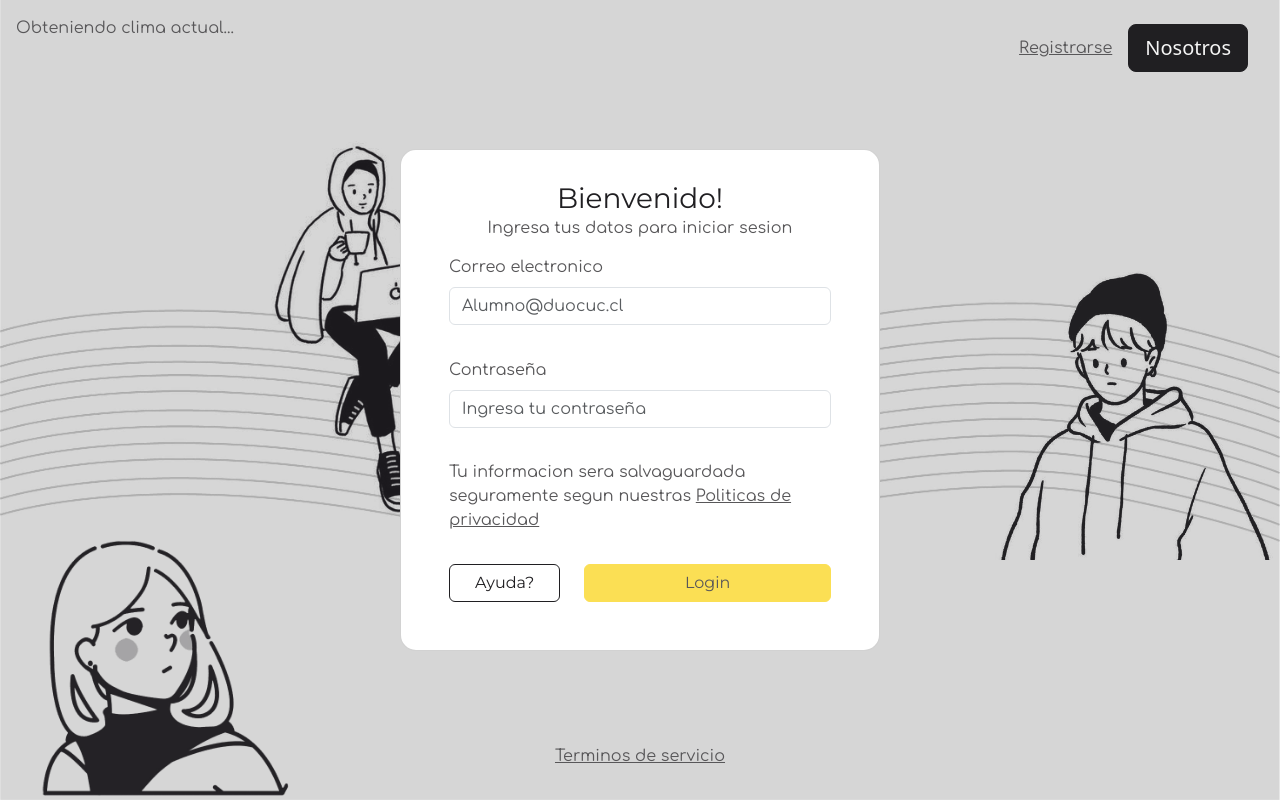
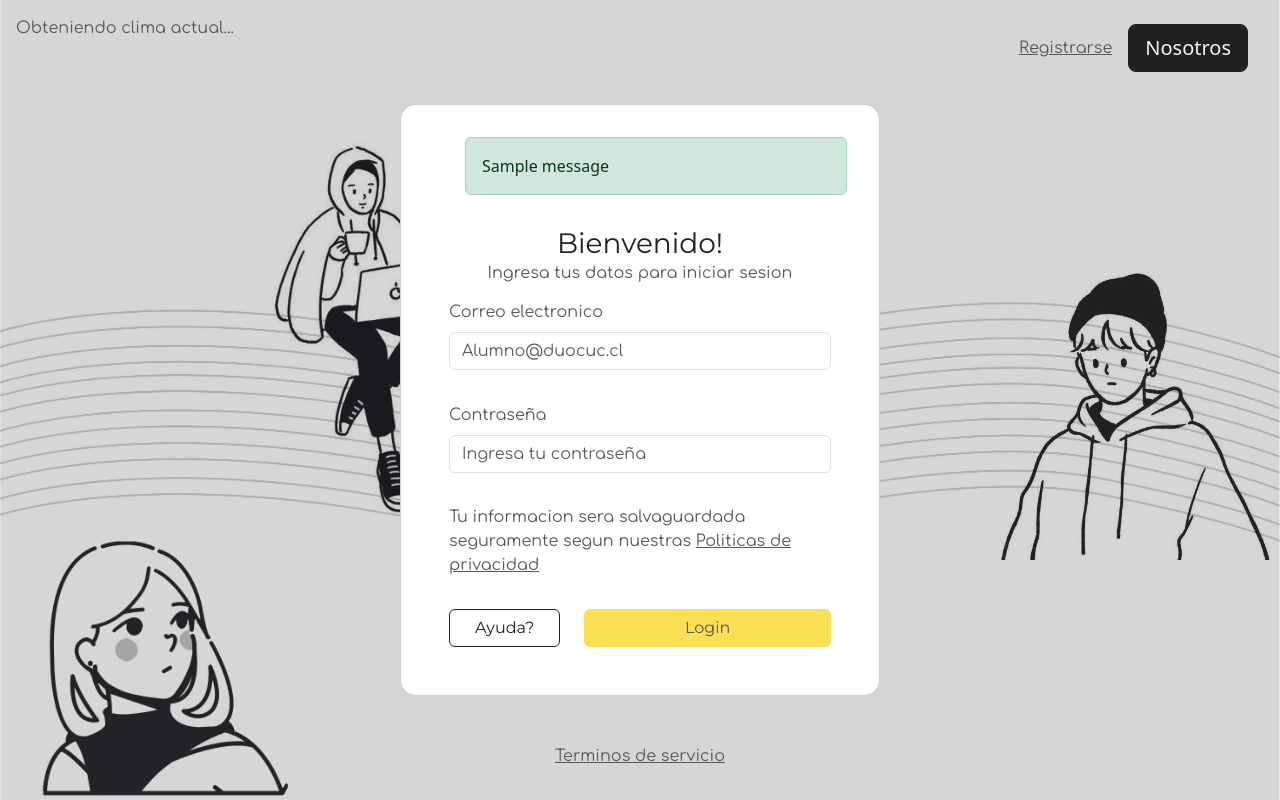
Before and after one commit to RadioRek/clases-you, a Django app: page / in a window 1280 px wide. Run offline with Django 4.2, Linux system fonts and the light colour scheme; tables that the repository leaves empty hold one stand-in row (values such as "Sample post"); one stand-in notice (Sample message) is shown.

Commit message:
equisde commit

```diff
--- a/clasesYa/templates/login.html
+++ b/clasesYa/templates/login.html
@@ -13,6 +13,15 @@
   <img src="{% static '/img/boy1.png' %}" alt="" class="customImg3" />
   <div class="card customCard">
     <!--Temperatura actual-->
+    {% if messages %}
+        <ul class="messages mx-0">
+            {% for message in messages %}
+            <div class="alert alert-success" role="alert">
+                {{ message }}
+            </div>
+            {% endfor %}
+        </ul>
+    {% endif %}
     <h5 class="card-title heading-4 text-center">Bienvenido!</h5>
     <h6 class="card-subtitle text-center parrafo">Ingresa tus datos para iniciar sesion</h6>
     <div class="card-body">
--- a/clasesYa/views.py
+++ b/clasesYa/views.py
@@ -8,6 +8,8 @@ import calendar
 from datetime import datetime
 import locale
 from django.utils import timezone
+from django.contrib import messages
+
 
 
 User = get_user_model()
@@ -149,11 +151,14 @@ def home(request):
             'chatRooms': chatRooms,
             'reservas': reservas,
         })
+
 def registro(request):
     if request.method == 'POST':
         if registrarUsuario(request):
+            messages.success(request, 'Registro exitoso! ahora puedes iniciar sesion')
             return redirect('login')
         else:
+            messages.error(request, 'Error al registrar usuario')
             return redirect('registro')
     else:
         return render(request, "registro.html")
```
Also changed, not shown: clasesYa/templates/registro.html (+7 -0 lines), db.sqlite3.
